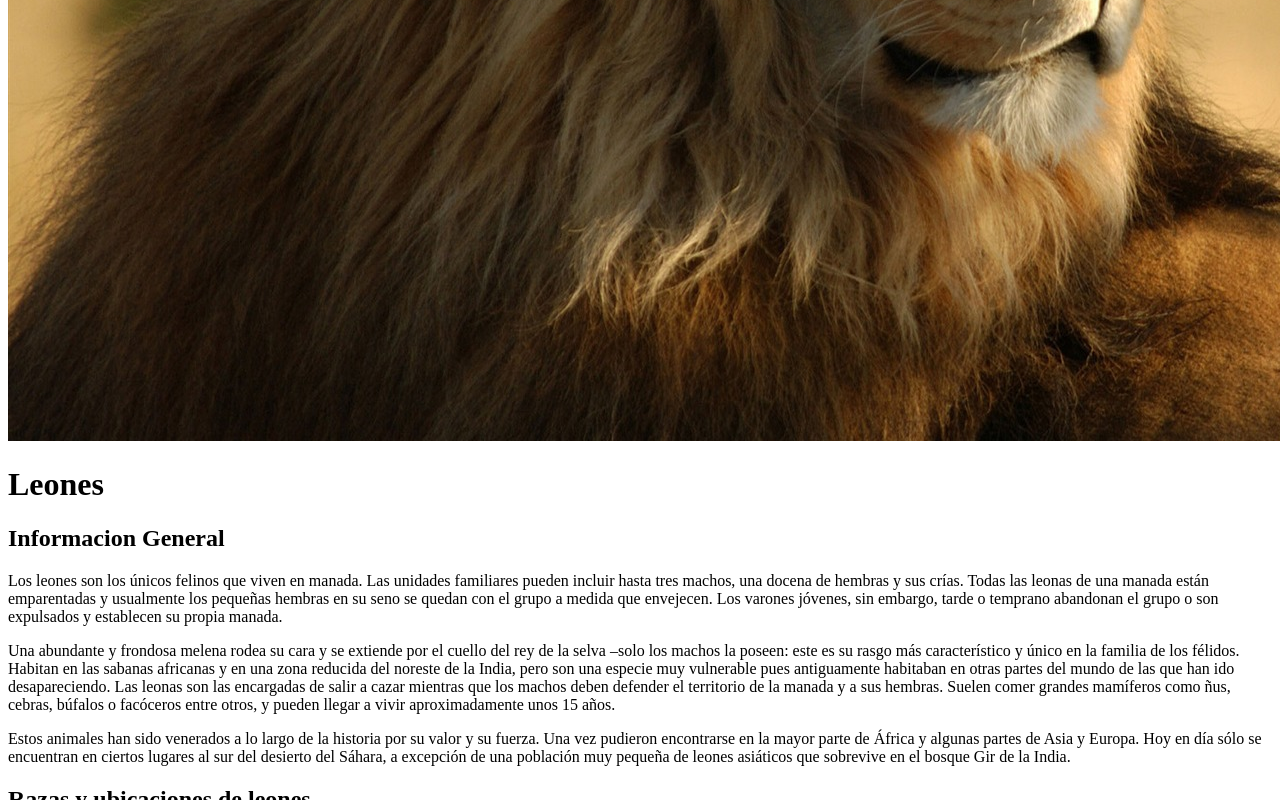
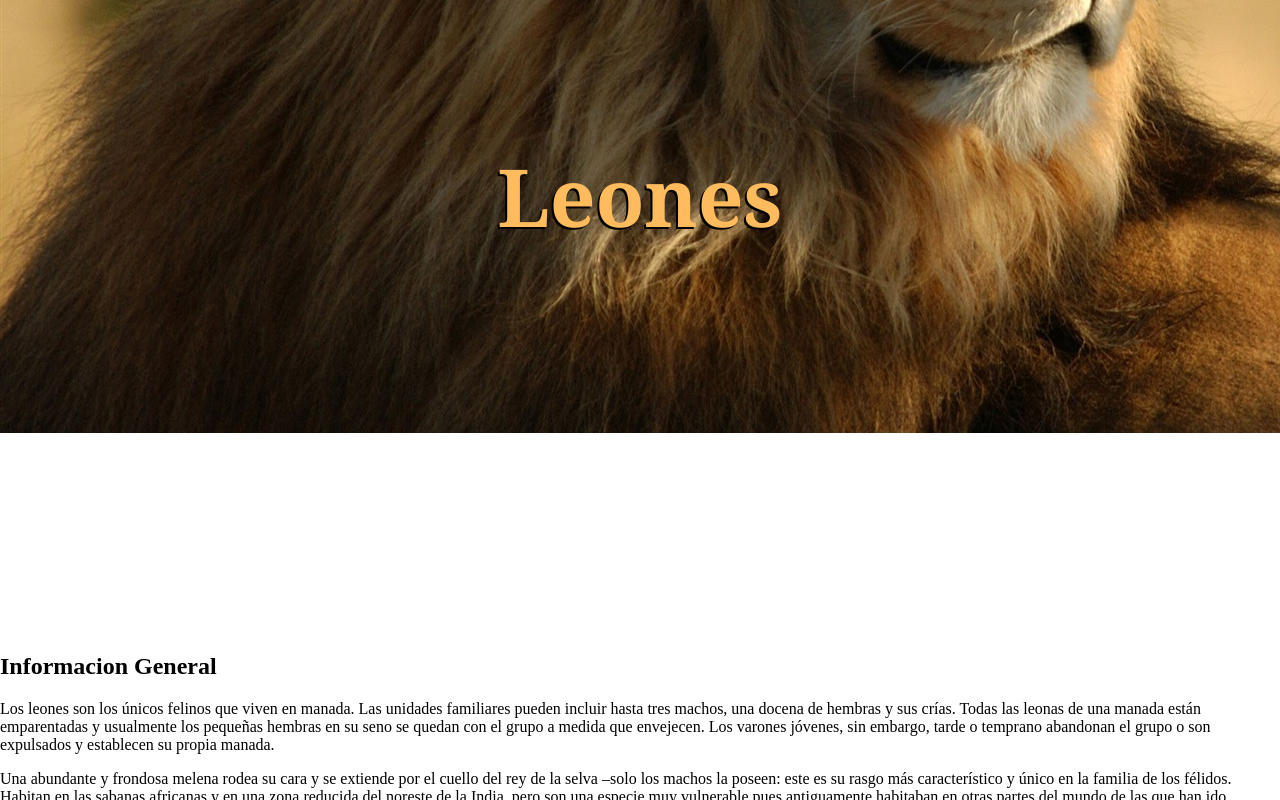
Before and after one commit to Andres0807/html-lion, a plain HTML site: page index.html in a window 1280 px wide. Shown: the part 647-1447 px from the top of the page. Drawn offline with Linux system fonts and the light colour scheme.

Commit message:
Add files via upload

```diff
--- a/index.html
+++ b/index.html
@@ -3,11 +3,12 @@
   <head>
     <meta charset="UTF-8">
     <title>Leones</title>
+    <link rel="stylesheet" href="./style.css">
   </head>
 
   <body>
-    <img src="./Imagenes/Leon principal.png" alt="Leon" height="1080"/>
-    <h1>Leones</h1>
+    <dev id="contenidoP"><img class="principal" src="./Imagenes/Leon principal.png" alt="Leon" height="100%"/>
+    <h1>Leones</h1></dev>
     <h2>Informacion General</h2>
     <p>Los leones son los únicos felinos que viven en manada. Las unidades familiares pueden incluir hasta tres machos, una docena de hembras y sus crías. Todas las leonas de una manada están emparentadas y usualmente los pequeñas hembras en su seno se quedan con el grupo a medida que envejecen. Los varones jóvenes, sin embargo, tarde o temprano abandonan el grupo o son expulsados y establecen su propia manada.</p>
 
--- /dev/null
+++ b/style.css
@@ -0,0 +1,15 @@
+body {
+    margin: 0%;
+}
+h1 {
+    position: relative;
+    bottom: 350px;
+    text-align: center;
+    font-size: 5rem;
+    color: #FFBB5C;
+    text-shadow: -2px 2px 0px black;
+    font-family: Georgia, 'Times New Roman', Times, serif;
+}
+#contenidoP {
+    flex: auto;
+}
```
